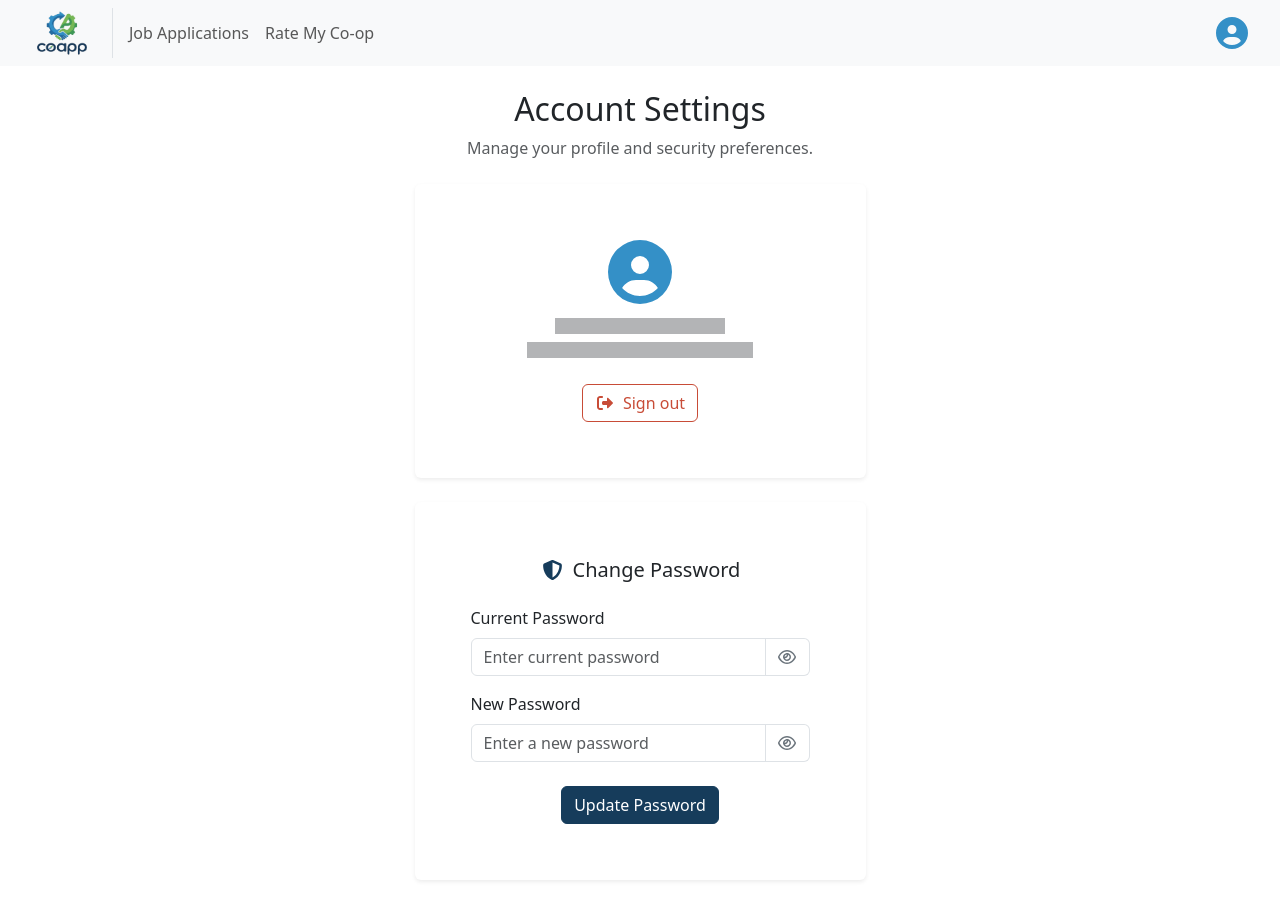
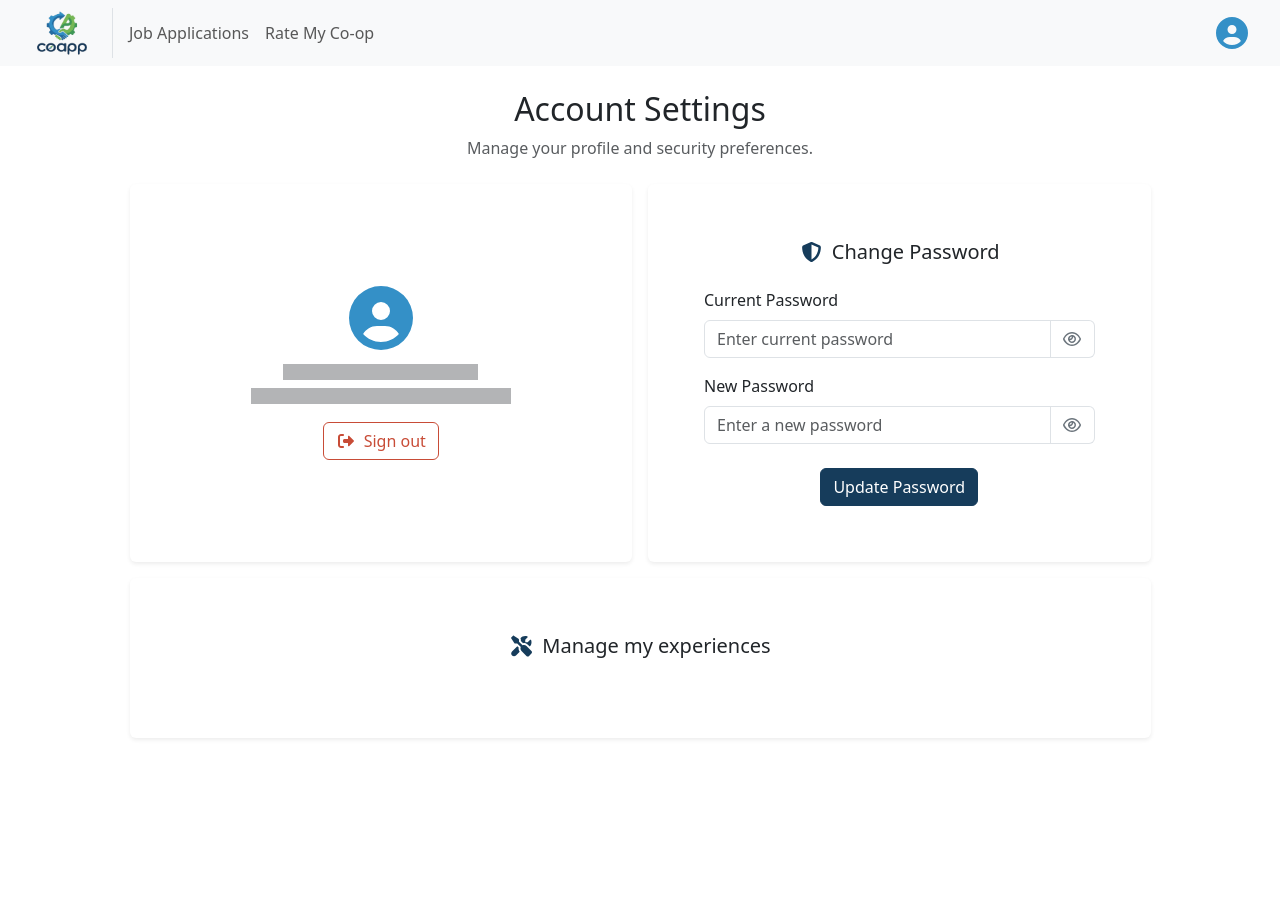
Before and after one commit to Co-App-Team/frontend, a React (Vite) app: page /account in a window 1280 px wide. After the commit the page ends 800 px from the top, so only its background shows below. Built offline with nearby package versions, Linux system fonts and the light colour scheme; no server answers; sample sign-in values are in the browser's storage.

Commit message:
Add new card to account page

```diff
--- a/src/components/account/ChangePasswordCard.jsx
+++ b/src/components/account/ChangePasswordCard.jsx
@@ -36,7 +36,7 @@ const ChangePasswordCard = ({ isLoading, onSubmit, error, success }) => {
   };
 
   return (
-    <Card className="shadow-sm border-0">
+    <Card className="shadow-sm border-0 flex-fill">
       <Card.Header className="bg-white border-bottom-0 pt-4 pb-0 px-4">
         <h5 className="mb-0">
           <FontAwesomeIcon
--- /dev/null
+++ b/src/components/account/ExperienceCard.jsx
@@ -0,0 +1,22 @@
+import { Card } from 'react-bootstrap';
+import { FontAwesomeIcon } from '@fortawesome/react-fontawesome';
+import { faTools } from '@fortawesome/free-solid-svg-icons';
+
+const ExperienceCard = () => {
+  return (
+    <Card className="shadow-sm border-0">
+      <Card.Header className="bg-white border-bottom-0 pt-4 pb-0 px-4">
+        <h5 className="mb-0">
+          <FontAwesomeIcon
+            icon={faTools}
+            className="me-2 text-primary"
+          />
+          Manage my experiences
+        </h5>
+      </Card.Header>
+      <Card.Body className="p-4">{/* TODO: List out experiences here.... */}</Card.Body>
+    </Card>
+  );
+};
+
+export default ExperienceCard;
--- a/src/components/account/ProfileCard.jsx
+++ b/src/components/account/ProfileCard.jsx
@@ -1,31 +1,26 @@
-// Component developed in part using Gemini: https://gemini.google.com/share/c31dbfa579e1
-
-import { Button, Card, Row, Col, Placeholder } from 'react-bootstrap';
+import { Button, Card, Placeholder } from 'react-bootstrap';
 import { FontAwesomeIcon } from '@fortawesome/react-fontawesome';
 import { faUserCircle, faSignOutAlt } from '@fortawesome/free-solid-svg-icons';
 
 const ProfileCard = ({ user, onSignOut, error }) => {
   return (
-    <Card className="shadow-sm mb-4 border-0">
-      <Card.Body className="p-4">
-        <div>
+    <Card className="shadow-sm border-0 flex-fill">
+      <Card.Body className="d-flex flex-column justify-content-center p-4">
+        <div className="text-center">
           <FontAwesomeIcon
             icon={faUserCircle}
             size="4x"
             className="text-secondary"
           />
           {user ? (
-            <>
-              <div className="text-center mt-2">
+            <div className="mt-2">
               <h5 className="mb-0 fw-bold">
                 {user.firstName} {user.lastName}
               </h5>
               <div className="text-muted text-break">{user.email}</div>
             </div>
-            </>
           ) : (
-            <>
-              <div className="text-center mt-2">
+            <div className="mt-2">
               <Placeholder
                 as="p"
                 animation="glow"
@@ -34,19 +29,22 @@ const ProfileCard = ({ user, onSignOut, error }) => {
                 <Placeholder xs={8} />
               </Placeholder>
             </div>
-            </>
           )}
         </div>
+
+        <div>
           <Button
             variant="outline-danger"
             onClick={onSignOut}
-          className="mt-4">
+            className="mt-3">
             <FontAwesomeIcon
               icon={faSignOutAlt}
               className="me-2"
             />
             Sign out
           </Button>
+        </div>
+
         {error && <p className="text-danger mt-3 mb-0">{error}</p>}
       </Card.Body>
     </Card>
--- a/src/pages/AccountPage.jsx
+++ b/src/pages/AccountPage.jsx
@@ -9,6 +9,7 @@ import { changePassword } from '../api/userApi';
 import { getErrorMessage } from '../utils/errorUtils';
 import ChangePasswordCard from '../components/account/ChangePasswordCard';
 import ProfileCard from '../components/account/ProfileCard';
+import ExperienceCard from '../components/account/ExperienceCard';
 
 const changePasswordErrorMappings = {
   REQUEST_HAS_NULL_OR_EMPTY_FIELD: 'Please provide both your current password, and a new one',
@@ -57,25 +58,28 @@ const AccountPage = () => {
 
   return (
     <Container className="py-4">
-      <Row className="justify-content-center">
+      <Row className="justify-content-center ">
         <Col
           xs={11}
-          sm={10}
-          md={8}
-          lg={6}
-          xl={5}
-          xxl={4}>
+          xxl={10}>
           <div className="mb-4">
             <h2>Account Settings</h2>
             <p className="text-muted">Manage your profile and security preferences.</p>
           </div>
-
+          <Row className="g-3 mb-3">
+            <Col
+              md={6}
+              className="d-flex">
               <ProfileCard
                 user={user}
                 onSignOut={handleSignOut}
                 error={signOutError}
               />
+            </Col>
 
+            <Col
+              md={6}
+              className="d-flex">
               <ChangePasswordCard
                 isLoading={isLoading}
                 onSubmit={handlePasswordChange}
@@ -84,6 +88,18 @@ const AccountPage = () => {
               />
             </Col>
           </Row>
+          <Row>
+            <Col>
+              <ExperienceCard
+                isLoading={isLoading}
+                onSubmit={handlePasswordChange}
+                error={changePasswordError}
+                success={changePasswordSuccess}
+              />
+            </Col>
+          </Row>
+        </Col>
+      </Row>
     </Container>
   );
 };
```
Lines whose indentation alone changed are shown as unchanged.
